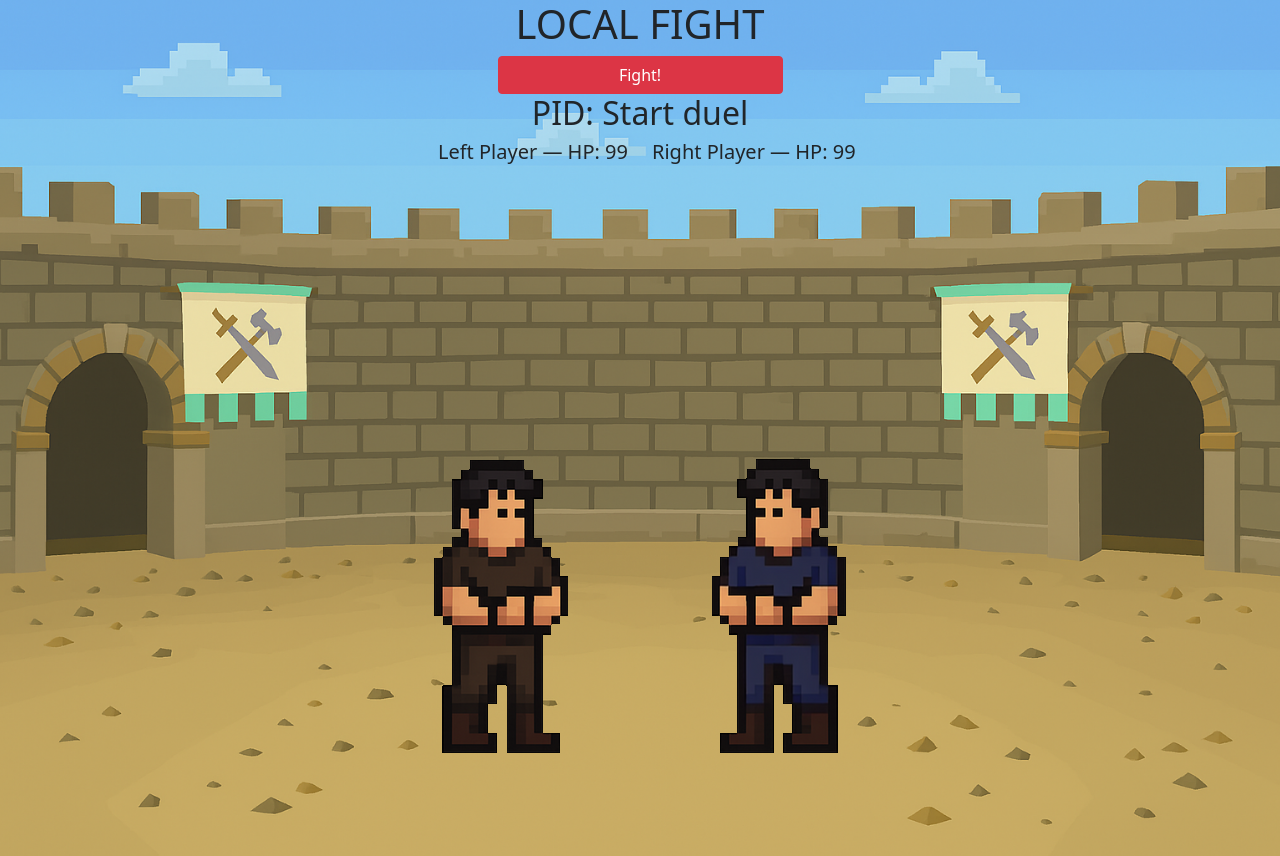
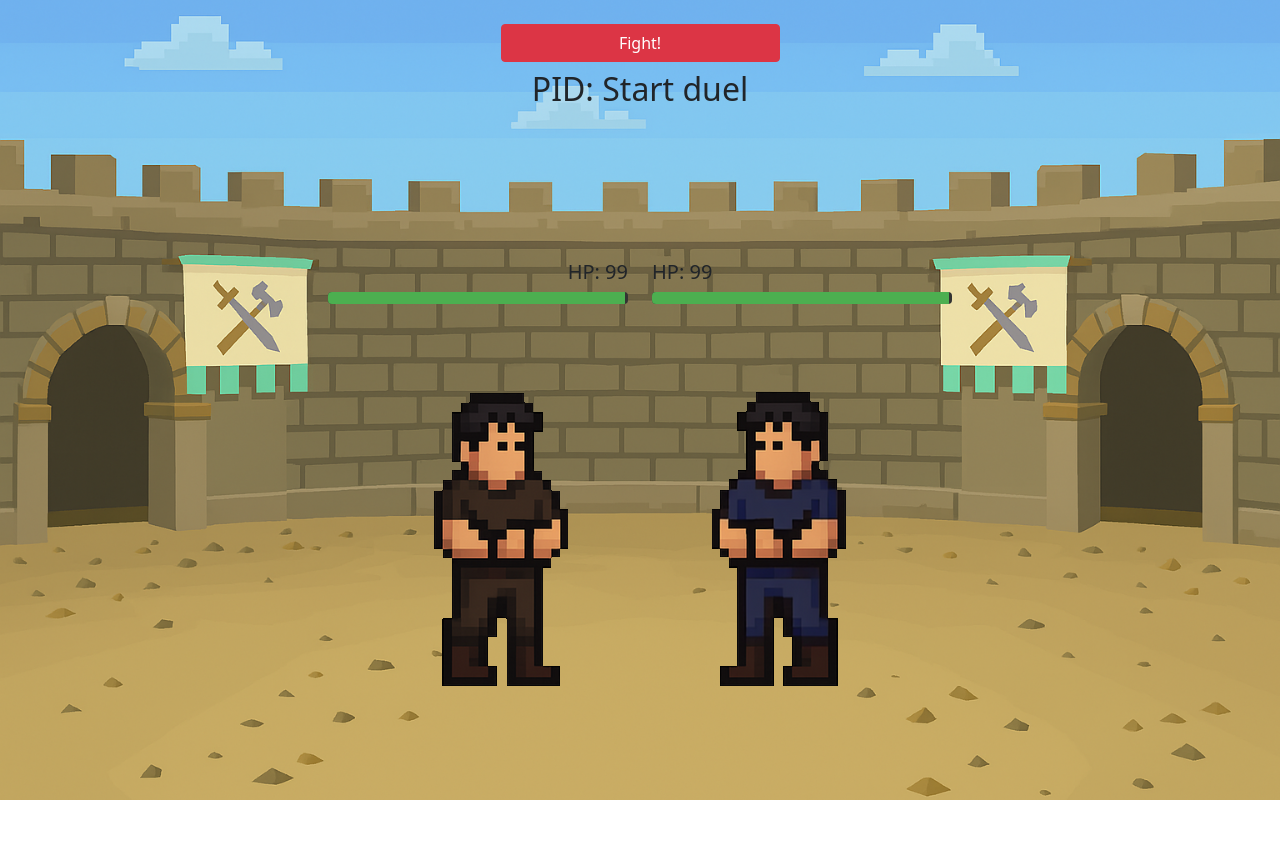
Before and after one commit to JuanTGit/duel-arena, a React (Vite) app: page /local in a window 1280 px wide. After the commit the page ends 800 px from the top, so only its background shows below. Built offline with nearby package versions, Linux system fonts and the light colour scheme.

Commit message:
styled health bars and centered players

```diff
--- a/src/components/Fight.jsx
+++ b/src/components/Fight.jsx
@@ -1,12 +1,11 @@
 import { useState, useRef } from "react";
 import Fighter from "./Fighter";
-import '../hitsplat.css'
-import '../main.css'
+import '../hitsplat.css';
+import '../main.css';
 
-function Fight(){
+function Fight() {
     const leftPlayerRef = useRef(null);
     const rightPlayerRef = useRef(null);
-
 
     const [leftHealth, setLeftHealth] = useState(99);
     const [rightHealth, setRightHealth] = useState(99);
@@ -14,7 +13,6 @@ function Fight(){
     const [duelActive, setDuelActive] = useState(false);
     const [pid, setPid] = useState('Start duel');
     const [hitSplats, setHitSplats] = useState([]);
-
 
     const showHitSplat = (ref, damage) => {
         if (!ref.current) return;
@@ -25,35 +23,25 @@ function Fight(){
         const id = Date.now();
         setHitSplats((prev) => [
         ...prev,
-            {
-                id,
-                x: rect.left + rect.width / 2,
-                y: rect.top + rect.height / 2,
-                damage
-            }
+        { id, x: rect.left + rect.width / 2, y: rect.top + rect.height / 2, damage }
         ]);
         setTimeout(() => {
         setHitSplats((prev) => prev.filter((s) => s.id !== id));
         }, 800);
     };
 
-
     const startDuel = () => {
         setDuelActive(true);
         let attacker = Math.floor(Math.random() * 2) + 1;
-        if (attacker === 1) {
-            setPid('Player One');
-        } else {
-            setPid('Player Two');
-        }
-        setTurn(attacker)
+        setPid(attacker === 1 ? 'Player One' : 'Player Two');
+        setTurn(attacker);
 
         const interval = setInterval(() => {
         const damage = Math.floor(Math.random() * 24) + 1;
 
         if (attacker === 1) {
             setRightHealth((hp) => {
-                    showHitSplat(rightPlayerRef, damage)
+            showHitSplat(rightPlayerRef, damage);
             const newHp = hp - damage;
             if (newHp <= 0) {
                 clearInterval(interval);
@@ -63,7 +51,7 @@ function Fight(){
             });
         } else {
             setLeftHealth((hp) => {
-                    showHitSplat(leftPlayerRef, damage)
+            showHitSplat(leftPlayerRef, damage);
             const newHp = hp - damage;
             if (newHp <= 0) {
                 clearInterval(interval);
@@ -74,32 +62,35 @@ function Fight(){
         }
 
         attacker = attacker === 1 ? 2 : 1;
-            setTurn(attacker);;
-
+        setTurn(attacker);
         }, 2200);
-
     };
 
-    return(
-        <div className="container vh-100">
-                <div className="row justify-content-center">
-                    <button className="btn btn-danger w-25" onClick={startDuel}>Fight!</button>
+    return (
+        <div className="container vh-100 d-flex flex-column justify-content-start">
+
+        {/* Top HUD */}
+        <div className="top-ui text-center mt-4">
+            <button className="btn btn-danger w-25 mb-2" onClick={startDuel}>
+            Fight!
+            </button>
+            <h2>PID: {pid}</h2>
         </div>
 
-                {/* HitPoints */}
-                <h2 className="text-center">PID: {pid}</h2>
-                <div className="row">
-                    <div className="col-6">
-                        <h5 className="text-end">Left Player — HP: {Math.max(0, leftHealth)}</h5>
+        {/* spacing */}
+        <div className="flex-grow-1"></div>
+
+        {/* Players + health bars */}
+        <div className="row align-items-end" style={{marginBottom: '10%'}}>
+            {/* Left Player */}
+            <div className="col-6 d-flex flex-column align-items-end">
+                <h5>HP: {leftHealth}</h5>
+                <div className="health-bar-wrapper mb-2">
+                    <div
+                    className={`health-bar ${leftHealth > 50 ? 'high' : leftHealth > 20 ? 'medium' : 'low'}`}
+                    style={{ width: `${leftHealth}%` }}
+                    ></div>
                 </div>
-                    <div className="col-6">
-                        <h5 className="text-start">Right Player — HP: {Math.max(0, rightHealth)}</h5>
-                    </div>
-                </div>
-
-                {/* Player 1 */}
-                <div className="row">
-                    <div className="col-6 col-md-6 d-flex justify-content-end">
                 <Fighter
                     ref={leftPlayerRef}
                     name="Left Player"
@@ -107,8 +98,16 @@ function Fight(){
                     isDead={leftHealth <= 0}
                 />
             </div>
-                    {/* Player 2 */}
-                    <div className="col-6 col-md-6 d-flex justify-content-start">
+
+            {/* Right Player */}
+            <div className="col-6 d-flex flex-column align-items-start">
+                <h5>HP: {rightHealth}</h5>
+                <div className="health-bar-wrapper mb-2">
+                    <div
+                    className={`health-bar ${rightHealth > 50 ? 'high' : rightHealth > 20 ? 'medium' : 'low'}`}
+                    style={{ width: `${rightHealth}%` }}
+                    ></div>
+                </div>
                 <Fighter
                     ref={rightPlayerRef}
                     name="Right Player"
@@ -118,6 +117,7 @@ function Fight(){
             </div>
         </div>
 
+        {/* Hit splats */}
         {hitSplats.map((splat) => (
             <div
             key={splat.id}
--- a/src/components/Lobby/Local.jsx
+++ b/src/components/Lobby/Local.jsx
@@ -3,7 +3,7 @@ import Fight from "../Fight"
 function Local(){
     return(
         <>
-            <h1 className="text-center">LOCAL FIGHT</h1>
+            {/* <h1 className="text-center">LOCAL FIGHT</h1> */}
             <Fight />
         </>
     )
--- a/src/components/Lobby/Online.jsx
+++ b/src/components/Lobby/Online.jsx
@@ -4,7 +4,7 @@ function Online(){
     return(
         <>
             <h1 className="text-center">Multiplayer</h1>
-            <Fight />
+            <h1>Coming Soon... Maybe</h1>
         </>
     )
 }
--- a/src/main.css
+++ b/src/main.css
@@ -24,3 +24,22 @@ body{
 #menu-btn:hover{
     transform: scale(1.05);
 }
+
+
+.health-bar-wrapper {
+  width: 300px; /* match sprite width */
+  height: 12px;
+  background-color: #333;
+  border-radius: 4px;
+  overflow: hidden;
+}
+
+.health-bar {
+  height: 100%;
+  transition: width 0.3s ease-in-out;
+}
+
+/* Health bar colors */
+.health-bar.high { background-color: #4caf50; }   /* green */
+.health-bar.medium { background-color: #ff9800; } /* orange */
+.health-bar.low { background-color: #f44336; }    /* red */
```
Lines whose indentation alone changed are shown as unchanged.
